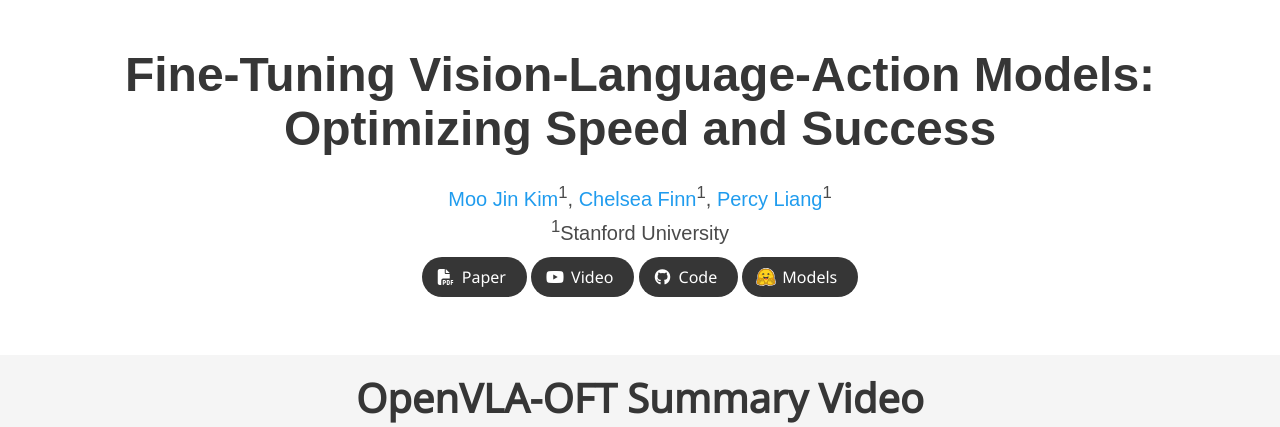
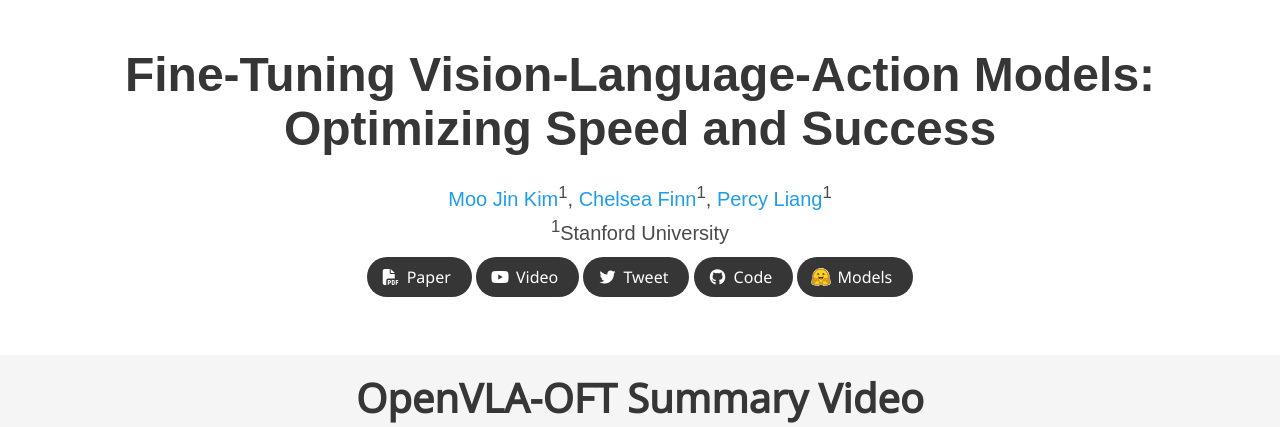
Before and after one commit to openvla-oft/openvla-oft.github.io, a plain HTML site: page index.html in a window 1280 px wide. Shown: the top 427 px of the page. Drawn offline with nearby package versions, Linux system fonts and the light colour scheme; some icons are missing; a web font is replaced by a local one.

Commit message:
Add Twitter post button

```diff
--- a/index.html
+++ b/index.html
@@ -81,6 +81,15 @@
                       <i class="fab fa-youtube"></i>
                     </span>
                     <span>Video</span>
+                  </a>
+                </span>
+                <!-- Twitter Link. -->
+                <span class="link-block">
+                  <a target="_blank" href="https://x.com/moo_jin_kim/status/1895496427406872881" class="external-link button is-normal is-rounded is-dark" target="_blank">
+                      <span class="icon">
+                          <i class="fab fa-twitter"></i>
+                      </span>
+                      <span>Tweet</span>
                   </a>
                 </span>
                 <!-- Code Link. -->
```
